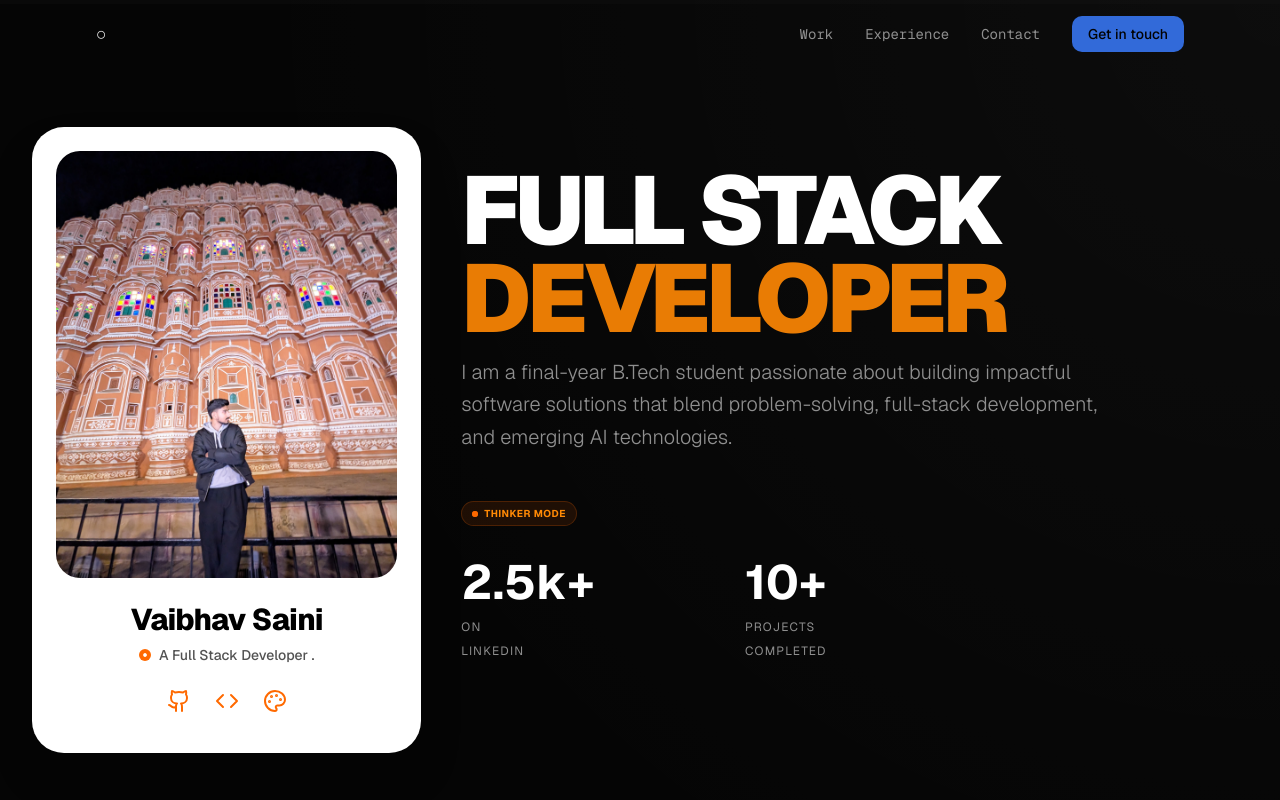
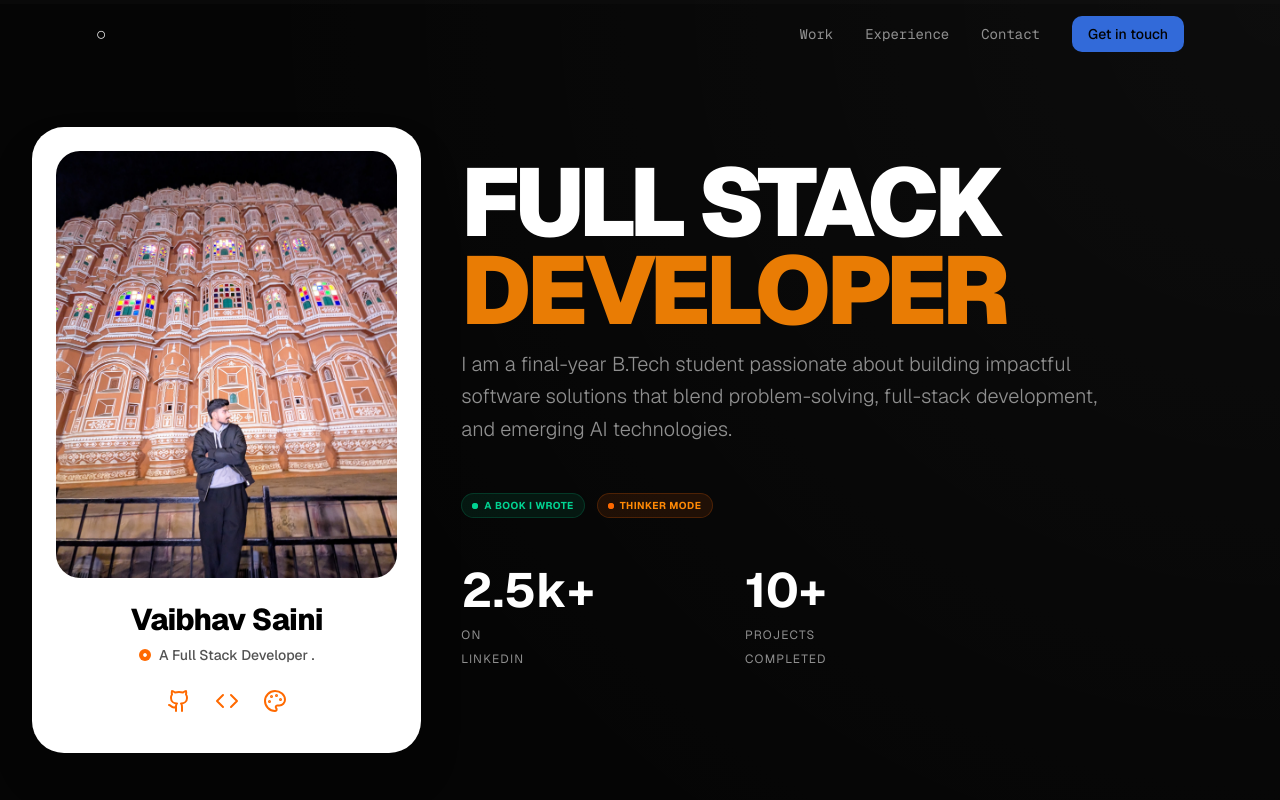
Before and after one commit to VSaini11/Vaibhav_Portfolio, a Next.js app: page / in a window 1280 px wide. Shown: the top 800 px of the page. Built offline with nearby package versions, Linux system fonts and the light colour scheme.

Commit message:
My book Link added

```diff
--- a/components/portfolio/hero-section.tsx
+++ b/components/portfolio/hero-section.tsx
@@ -84,10 +84,25 @@ export default function HeroSection() {
             <p className="text-muted-foreground text-lg md:text-xl max-w-2xl font-light leading-relaxed mb-12">
               I am a final-year B.Tech student passionate about building impactful software solutions that blend problem-solving, full-stack development, and emerging AI technologies.
             </p>
-            {/* Desktop Button */}
+
+            {/* Desktop Buttons - Side by Side */}
+            <div className="hidden md:flex items-center gap-3 mb-4">
+              <a
+                href="https://amzn.in/d/06lK3tGH"
+                className="inline-flex items-center gap-1.5 px-2.5 py-1 rounded-full bg-emerald-500/10 border border-emerald-500/20 hover:bg-emerald-500/20 transition-all duration-300 group"
+              >
+                <span className="relative flex h-1.5 w-1.5">
+                  <span className="animate-ping absolute inline-flex h-full w-full rounded-full bg-emerald-400 opacity-75"></span>
+                  <span className="relative inline-flex rounded-full h-1.5 w-1.5 bg-emerald-400"></span>
+                </span>
+                <span className="text-[10px] font-bold tracking-wider text-emerald-400 group-hover:text-emerald-300 transition-colors uppercase">
+                  A Book I Wrote
+                </span>
+              </a>
+
               <Link
                 href="/thinker"
-              className="hidden md:inline-flex items-center gap-1.5 px-2.5 py-1 rounded-full bg-orange-500/10 border border-orange-500/20 hover:bg-orange-500/20 transition-all duration-300 group w-fit"
+                className="inline-flex items-center gap-1.5 px-2.5 py-1 rounded-full bg-orange-500/10 border border-orange-500/20 hover:bg-orange-500/20 transition-all duration-300 group"
               >
                 <span className="relative flex h-1.5 w-1.5">
                   <span className="animate-ping absolute inline-flex h-full w-full rounded-full bg-orange-500 opacity-75"></span>
@@ -97,11 +112,26 @@ export default function HeroSection() {
                   Thinker Mode
                 </span>
               </Link>
+            </div>
 
-            {/* Mobile Button - Repositioned */}
+            {/* Mobile Buttons - Side by Side */}
+            <div className="md:hidden flex items-center gap-3 mb-4">
+              <a
+                href="#"
+                className="inline-flex items-center gap-1.5 px-2.5 py-1 rounded-full bg-emerald-500/10 border border-emerald-500/20 hover:bg-emerald-500/20 transition-all duration-300"
+              >
+                <span className="relative flex h-1.5 w-1.5">
+                  <span className="animate-ping absolute inline-flex h-full w-full rounded-full bg-emerald-400 opacity-75"></span>
+                  <span className="relative inline-flex rounded-full h-1.5 w-1.5 bg-emerald-400"></span>
+                </span>
+                <span className="text-[10px] font-bold tracking-wider text-emerald-400 uppercase">
+                  A Book I Wrote
+                </span>
+              </a>
+
               <Link
                 href="/thinker"
-              className="md:hidden inline-flex items-center gap-1.5 px-2.5 py-1 rounded-full bg-orange-500/10 border border-orange-500/20 hover:bg-orange-500/20 transition-all duration-300 w-fit mt-2"
+                className="inline-flex items-center gap-1.5 px-2.5 py-1 rounded-full bg-orange-500/10 border border-orange-500/20 hover:bg-orange-500/20 transition-all duration-300"
               >
                 <span className="relative flex h-1.5 w-1.5">
                   <span className="animate-ping absolute inline-flex h-full w-full rounded-full bg-orange-500 opacity-75"></span>
@@ -111,6 +141,7 @@ export default function HeroSection() {
                   Thinker Mode
                 </span>
               </Link>
+            </div>
 
 
             {/* Stats Row */}
```
Lines whose indentation alone changed are shown as unchanged.
